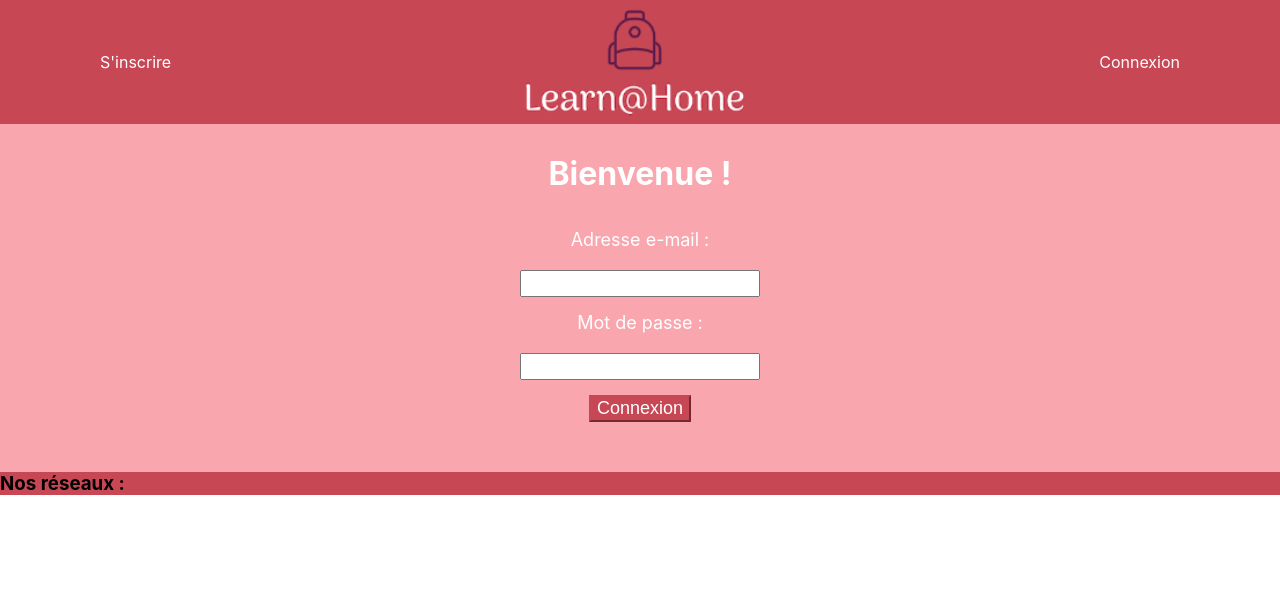
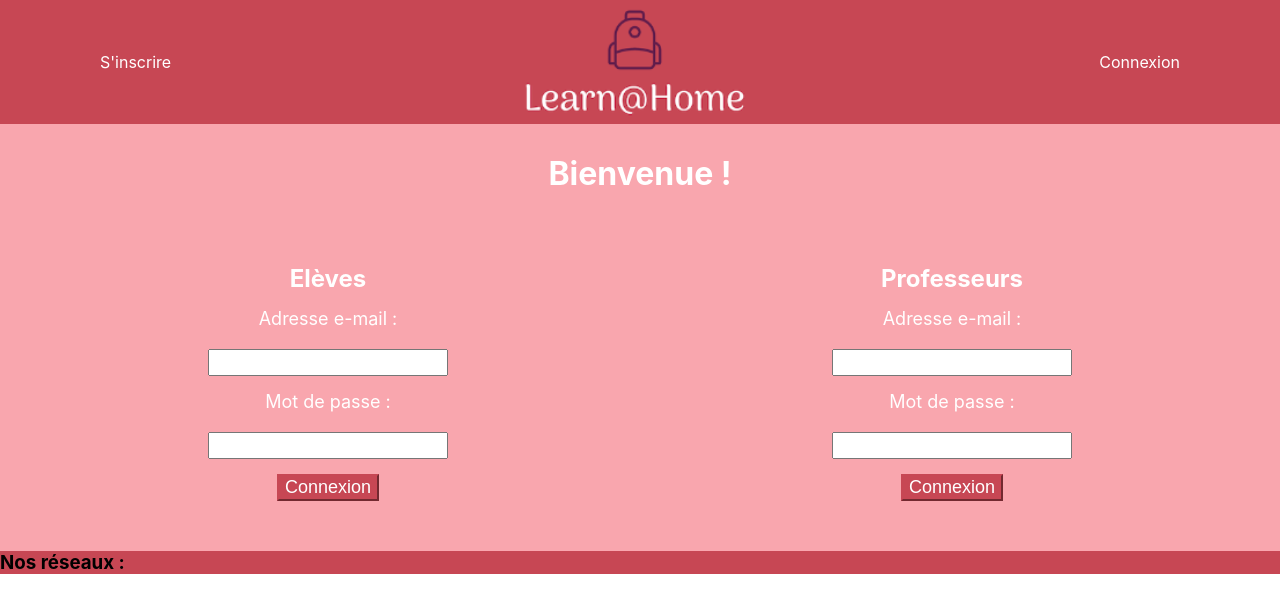
Before and after one commit to baptiste66/projet-perso, a React (Create React App) app: page /Login in a window 1280 px wide. Shown: the top 612 px of the page. Built offline with nearby package versions, Linux system fonts and the light colour scheme.

Commit message:
connexion prof

```diff
--- a/src/components/header/header.jsx
+++ b/src/components/header/header.jsx
@@ -1,21 +1,15 @@
-import React, { useState, useEffect } from 'react';
+import React from 'react';
 import { Link } from 'react-router-dom';
 import logo from '../../assets/logo.svg';
+import { useAuth } from '../context/context';
 
 export default function Header() {
-  const [isLoggedIn, setIsLoggedIn] = useState(false);
-
-  useEffect(() => {
-    // token?
-    const token = localStorage.getItem('token');
-    setIsLoggedIn(!!token);
-  }, []);
+  const { token, logout } = useAuth();
+  const isLoggedIn = !!token;
 
   const handleLogout = () => {
-    localStorage.removeItem('token');
-    document.cookie = 'token=; expires=Thu, 01 Jan 1970 00:00:00 UTC; path=/;';
+    logout();
     window.location.href = '/login';
-    setIsLoggedIn(false);
   };
 
   return (
@@ -24,24 +18,20 @@ export default function Header() {
         <div className="background-header">
           <Link className="main-nav-item" to="/signin">
             <p>S'inscrire</p>
-              </Link> <Link className="main-nav-item" to="/">
+          </Link>
+          <Link className="main-nav-item" to="/">
             <img src={logo} alt="logo"/>
           </Link>
+
           {isLoggedIn ? (
-            <>
             <Link className="main-nav-item" to="/" onClick={handleLogout}>
               <p>Déconnexion</p>
             </Link>
-            </>
           ) : (
-            <>
             <Link className="main-nav-item" to="/login">
               <p>Connexion</p>
             </Link>
-
-            </>
           )}
-
         </div>
       </nav>
     </header>
--- a/src/components/privateRoutes/privateRoutes.js
+++ b/src/components/privateRoutes/privateRoutes.js
@@ -1,6 +1,6 @@
 import React from 'react';
 import { Navigate } from 'react-router-dom';
-import { useAuth } from '../auth/auth';
+import { useAuth } from '../context/context';
 
 const PrivateRoute = ({ element: Component }) => {
   const { token } = useAuth();
--- a/src/index.js
+++ b/src/index.js
@@ -6,8 +6,9 @@ import Index from './pages/index';
 import Login from './pages/login';
 import Signin from './pages/signin';
 import Payment from './pages/payment';
-import { AuthProvider } from './components/auth/auth';
+import { AuthProvider } from './components/context/context';
 import PrivateRoute from './components/privateRoutes/privateRoutes';
+
 
 const root = ReactDOM.createRoot(document.getElementById('root'));
 root.render(
--- a/src/pages/login.jsx
+++ b/src/pages/login.jsx
@@ -1,6 +1,6 @@
 import React, { useState } from 'react';
 import Header from '../components/header/header';
-import { useAuth } from '../components/auth/auth';
+import { useAuth } from '../components/context/context';
 import { useNavigate } from 'react-router-dom';
 import "../style/index.css";
 
@@ -11,17 +11,17 @@ const Login = () => {
   const { login } = useAuth();
   const navigate = useNavigate();
 
-  const handleLogin = async (e) => {
+  const handleLogin = async (e, type) => {
     e.preventDefault();
     try {
       const response = await fetch('http://localhost:3001/login', {
         method: 'POST',
         headers: { 'Content-Type': 'application/json' },
-        body: JSON.stringify({ email, password }),
+        body: JSON.stringify({ email, password, type }),
       });
       const data = await response.json();
       if (response.ok && data.token) {
-                  localStorage.setItem('token', data.token);
+        //context
         login(data.token);
         setMessage('Connexion réussie !');
         navigate('/index');
@@ -39,7 +39,40 @@ const Login = () => {
             <main>
                 <div className="background-content">
                     <span className='title'><h1>Bienvenue !</h1></span>
-                    <form className="login-form" onSubmit={handleLogin}> {/* Correction ici */}
+                    <div className='connection-types'>
+
+                    <form className="login-form" onSubmit={(e) =>handleLogin(e, 'user')}>
+                      <span className='title inline'> <h2>Elèves</h2></span>
+                        <div className="form-group">
+                            <label htmlFor="email">Adresse e-mail :</label>
+                            <input
+                                type="email"
+                                id="email"
+                                name="email"
+                                value={email}
+                                onChange={(e) => setEmail(e.target.value)}
+                                required
+                            />
+                        </div>
+                        <div className="form-group">
+                            <label htmlFor="password">Mot de passe :</label>
+                            <input
+                                type="password"
+                                id="password"
+                                name="password"
+                                value={password}
+                                onChange={(e) => setPassword(e.target.value)}
+                                required
+                            />
+                        </div>
+                        <button type="submit" className="login-button">Connexion</button>
+                    </form>
+                    {message && <p>{message}</p>}
+
+
+
+                    <form className="login-form" onSubmit={(e) =>handleLogin(e, 'teacher')}>
+                      <span className='title'><h2>Professeurs</h2></span>
                         <div className="form-group">
                             <label htmlFor="email">Adresse e-mail :</label>
                             <input
@@ -66,6 +99,7 @@ const Login = () => {
                     </form>
                     {message && <p>{message}</p>}
                 </div>
+                </div>
             </main>
             <footer>
                 <h3>Nos réseaux :</h3>
--- a/src/pages/signin.jsx
+++ b/src/pages/signin.jsx
@@ -16,7 +16,7 @@ function Signin() {
         const file = e.target.files[0];
 
         if (file && file.size > 50 * 1024 * 1024) { // 50 MB
-            setMessage('La taille de l\'image dépasse la limite autorisée de 50 Mo.');
+            setMessage('La taille de limage dépasse la limite autorisée de 50 Mo.');
             return;
         }
 
@@ -26,7 +26,7 @@ function Signin() {
     const handleSubmit = async (e) => {
         e.preventDefault();
 
-        // Validation des champs
+        // regex
         if (!email || !/^[^\s@]+@[^\s@]+\.[^\s@]+$/.test(email)) {
             setMessage('Adresse email invalide');
             return;
@@ -128,12 +128,12 @@ function Signin() {
                                 required
                             >
                                 <option value="">Sélectionnez votre classe</option>
-                                <option value="6ème">6ème</option>
-                                <option value="5ème">5ème</option>
-                                <option value="4ème">4ème</option>
-                                <option value="3ème">3ème</option>
-                                <option value="2nd">2nd</option>
-                                <option value="1ère">1ère</option>
+                                <option value="sixième">6ème</option>
+                                <option value="cinquième">5ème</option>
+                                <option value="quatrième">4ème</option>
+                                <option value="troisième">3ème</option>
+                                <option value="seconde">2nd</option>
+                                <option value="première">1ère</option>
                                 <option value="Terminal">Terminal</option>
                             </select>
                         </div>
@@ -152,6 +152,7 @@ function Signin() {
                     </form>
                     {message && <p>{message}</p>}
                 </div>
+
             </main>
             <footer>
                 <h3>Nos réseaux :</h3>
--- a/src/style/index.css
+++ b/src/style/index.css
@@ -57,14 +57,14 @@ margin-right: 500px;
     margin-left: 70px;
     margin-right: 70px;
 }
-h1{
-    color: white;
-}
+
 .title{display: flex;
     justify-content: center;
     align-items: center;
     padding-top: 30px;
     margin-bottom: 0;
+    color: white;
+
 }
 .form-group label {display: flex;
     justify-content: center;
@@ -113,3 +113,9 @@ h1{
 .birthdate input{
     width: 220px;
 }
+.connection-types{
+   display: flex;
+   justify-content: center;
+   align-items: center;
+   gap: 30%;
+}
```
Also changed, not shown: src/components/context/context.jsx (renamed from src/components/auth/auth.jsx). Lines whose indentation alone changed are shown as unchanged.
